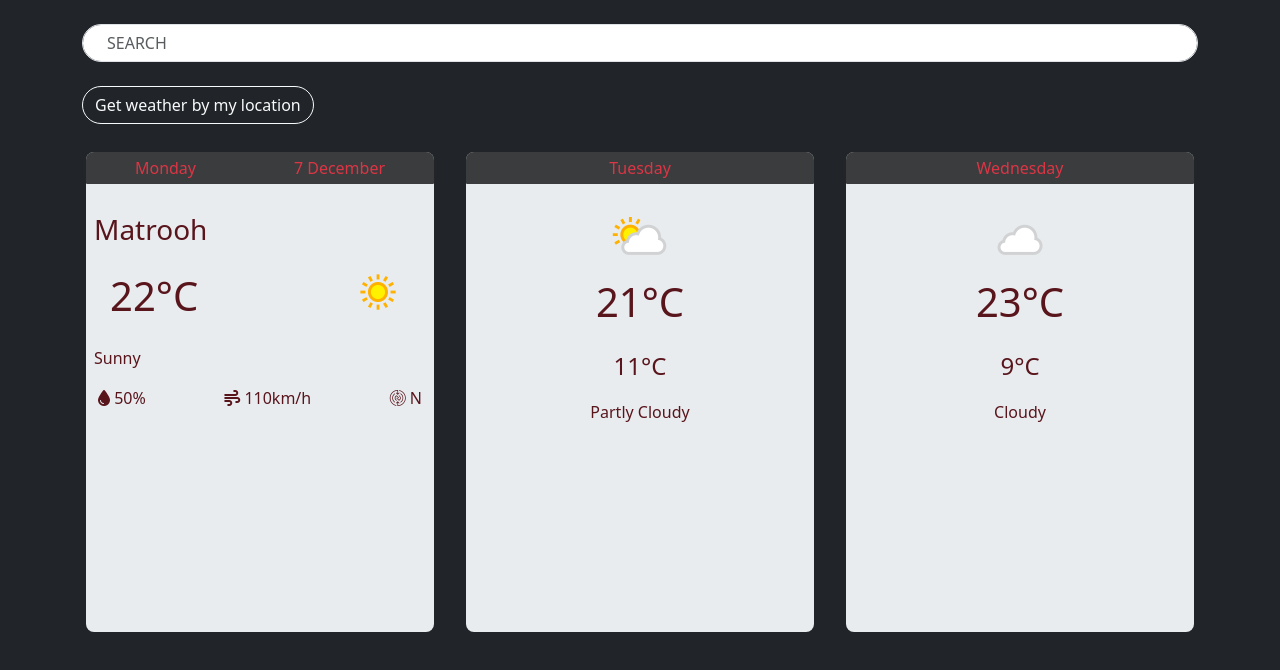
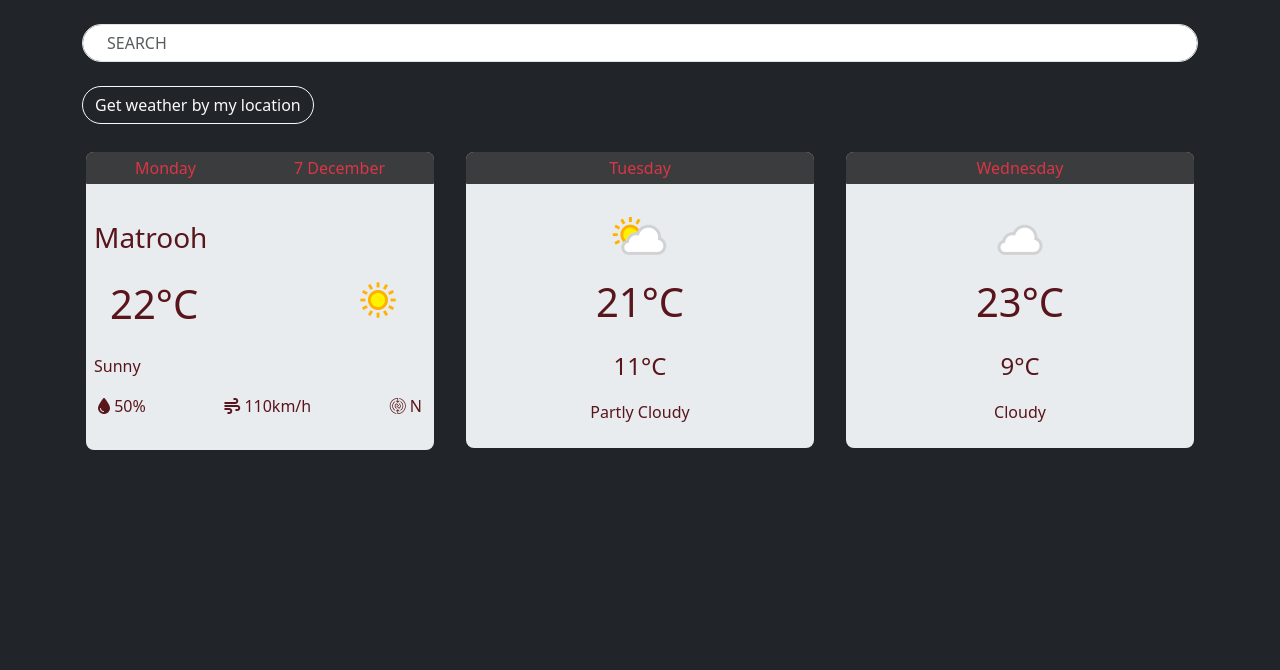
Before and after one commit to Rndody/weatherAPI, a plain HTML site: page index.html in a window 1280 px wide. Drawn offline with Linux system fonts and the light colour scheme; no server answers.

Commit message:
ta3del el https

```diff
--- a/css/Style.css
+++ b/css/Style.css
@@ -7,5 +7,5 @@ header{
     -o-border-radius: .0625rem;
 }
 .bg-body-secondary{
-    height: 60vh;
+    /* height: 60vh; */
 }
--- a/index.html
+++ b/index.html
@@ -27,13 +27,13 @@
     <div class="container mt-4">
         <div class="row ">
 
-            <div id="today" class="col-4  ">
+            <div id="today" class="col-lg-4    ">
                 <div class="m-1 rounded-3 bg-body-secondary ">
-                    <header class="d-flex justify-content-around rounded-top-3 text-danger">
+                    <header class="d-flex justify-content-around rounded-top-3  text-danger">
                         <p id="dayP" class="m-1"> Monday</p>
                         <p id="dateP" class="m-1">7 December</p>
                     </header>
-                    <div class="p-2 mt-3 ">
+                    <div class="px-2 mt-3 py-3 ">
 
                         <main>
                             <p id="cityName" class="fs-3">Matrooh</p>
@@ -66,7 +66,7 @@
 
 
 
-            <div id="tomorrow" class="col-4 ">
+            <div id="tomorrow" class="col-lg-4   ">
 
                 <div class="m-1 rounded-3 bg-body-secondary ">
                     <header class="followingDayName p-1 rounded-top-3 text-center  text-danger">Tuesday</header>
@@ -82,7 +82,7 @@
             </div>
 
 
-            <div id="afterTomorrow" class="col-4 ">
+            <div id="afterTomorrow" class="col-lg-4   ">
 
                 <div class="m-1 rounded-3 bg-body-secondary  ">
                     <header class="followingDayName p-1 rounded-top-3 text-center  text-danger ">Wednesday</header>
--- a/js/index.js
+++ b/js/index.js
@@ -1,5 +1,5 @@
 //& #############+++++++ API Variables +++++++#############
-const baseURL = "http://api.weatherapi.com/v1";
+const baseURL = "https://api.weatherapi.com/v1";
 const myKey = "13b4864ff12d4a41bad114252231208";
 
 
```
